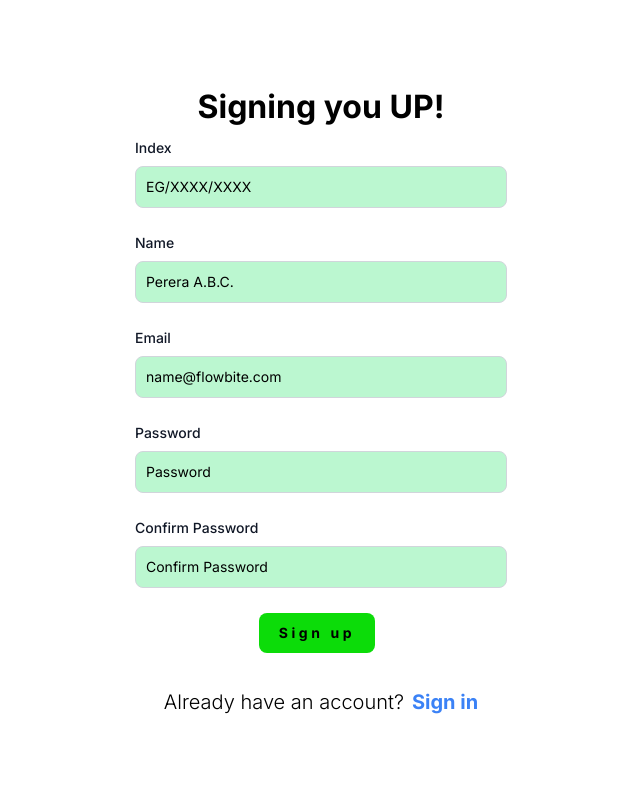
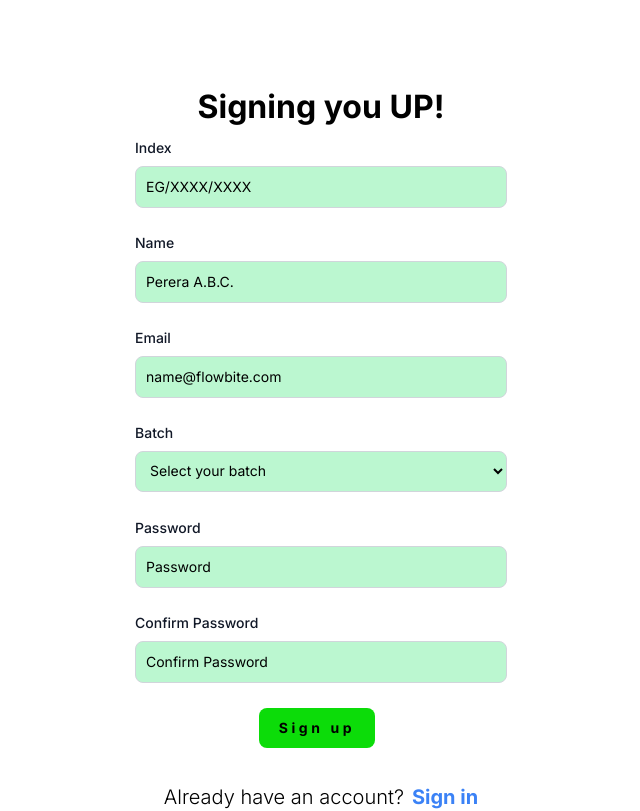
Before and after one commit to NirangaNiluminda/CAS-User, a Next.js app: page /signup in a window 1280 px wide. Shown: the whole page, without its empty margins (319-959 px from the left). Built offline with nearby package versions, Linux system fonts and the light colour scheme.

Commit message:
Add batch selection to signup form
Introduces a batch dropdown to the signup form and updates form validation to require batch selection. The batch value is now sent to the registration API, and the input handler supports both input and select elements.

```diff
--- a/app/signup/page.tsx
+++ b/app/signup/page.tsx
@@ -12,11 +12,12 @@ const SignUp: React.FC = () => {
     name: '',
     email: '',
     registrationNumber: '',
+    batch: '',
     password: '',
     confirmPassword: '',
   })
 
-  const handleChange = (e: React.ChangeEvent<HTMLInputElement>) => {
+  const handleChange = (e: React.ChangeEvent<HTMLInputElement | HTMLSelectElement>) => {
     setFormData({ ...formData, [e.target.id]: e.target.value })
   }
   const [apiUrl, setApiUrl] = useState('');
@@ -28,7 +29,7 @@ const SignUp: React.FC = () => {
         setApiUrl('http://localhost:4000');
       } else {
         //setApiUrl(`${process.env.AWS_URL}`);
-        setApiUrl( process.env.NEXT_PUBLIC_DEPLOYMENT_URL || 'http://52.64.209.177:4000');
+        setApiUrl(process.env.NEXT_PUBLIC_DEPLOYMENT_URL || 'http://52.64.209.177:4000');
       }
     }
   }, []);
@@ -43,23 +44,27 @@ const SignUp: React.FC = () => {
       alert('Passwords do not match')
       return
     }
-
+    if (!formData.batch) {
+      alert('Please select your batch')
+      return
+    }
     try {
       const response = await axios.post(`${apiUrl}/api/v1/registration`, {
         name: formData.name,
         email: formData.email,
         password: formData.password,
         registrationNumber: formData.registrationNumber,
+        batch: parseInt(formData.batch),
       });
 
       if (response.status === 201 || response.data.success) {
         if (response.data.activationToken) {
-            const token = response.data.activationToken;
-            alert(`Registration successful! Please check your email to activate your account.`);
-            router.push(`/activate?token=${token}`);
+          const token = response.data.activationToken;
+          alert(`Registration successful! Please check your email to activate your account.`);
+          router.push(`/activate?token=${token}`);
         } else {
-            // Registration successful, and no activation needed
-            router.push('/dashboard');
+          // Registration successful, and no activation needed
+          router.push('/dashboard');
         }
       } else {
         // Handle error response
@@ -91,7 +96,24 @@ const SignUp: React.FC = () => {
           <label htmlFor="email" className="block mb-2 text-sm font-medium text-gray-900 dark:text-white">Email</label>
           <input type="email" id="email" value={formData.email} onChange={handleChange} className="bg-green-200 border border-gray-300 text-black text-sm rounded-lg focus:ring-blue-500 focus:border-blue-500 block w-full p-2.5 placeholder-black" placeholder="name@flowbite.com" />
         </div>
-
+        <div className="h-[68px] relative w-full">
+          <label htmlFor="batch" className="block mb-2 text-sm font-medium text-gray-900 dark:text-white">Batch</label>
+          <select
+            id="batch"
+            value={formData.batch}
+            onChange={handleChange}
+            className="bg-green-200 border border-gray-300 text-black text-sm rounded-lg focus:ring-blue-500 focus:border-blue-500 block w-full p-2.5"
+          >
+            <option value="">Select your batch</option>
+            <option value="22">Batch 22</option>
+            <option value="23">Batch 23</option>
+            <option value="24">Batch 24</option>
+            <option value="17">Batch 25</option>
+            <option value="18">Batch 26</option>
+            <option value="19">Batch 27</option>
+            <option value="20">Batch 28</option>
+          </select>
+        </div>
         <div className="h-[68px] relative w-full">
           <label htmlFor="password" className="block mb-2 text-sm font-medium text-gray-900 dark:text-white">Password</label>
           <input type="password" id="password" value={formData.password} onChange={handleChange} className="bg-green-200 border border-gray-300 text-black text-sm rounded-lg focus:ring-blue-500 focus:border-blue-500 block w-full p-2.5 placeholder-black" placeholder="Password" />
```
